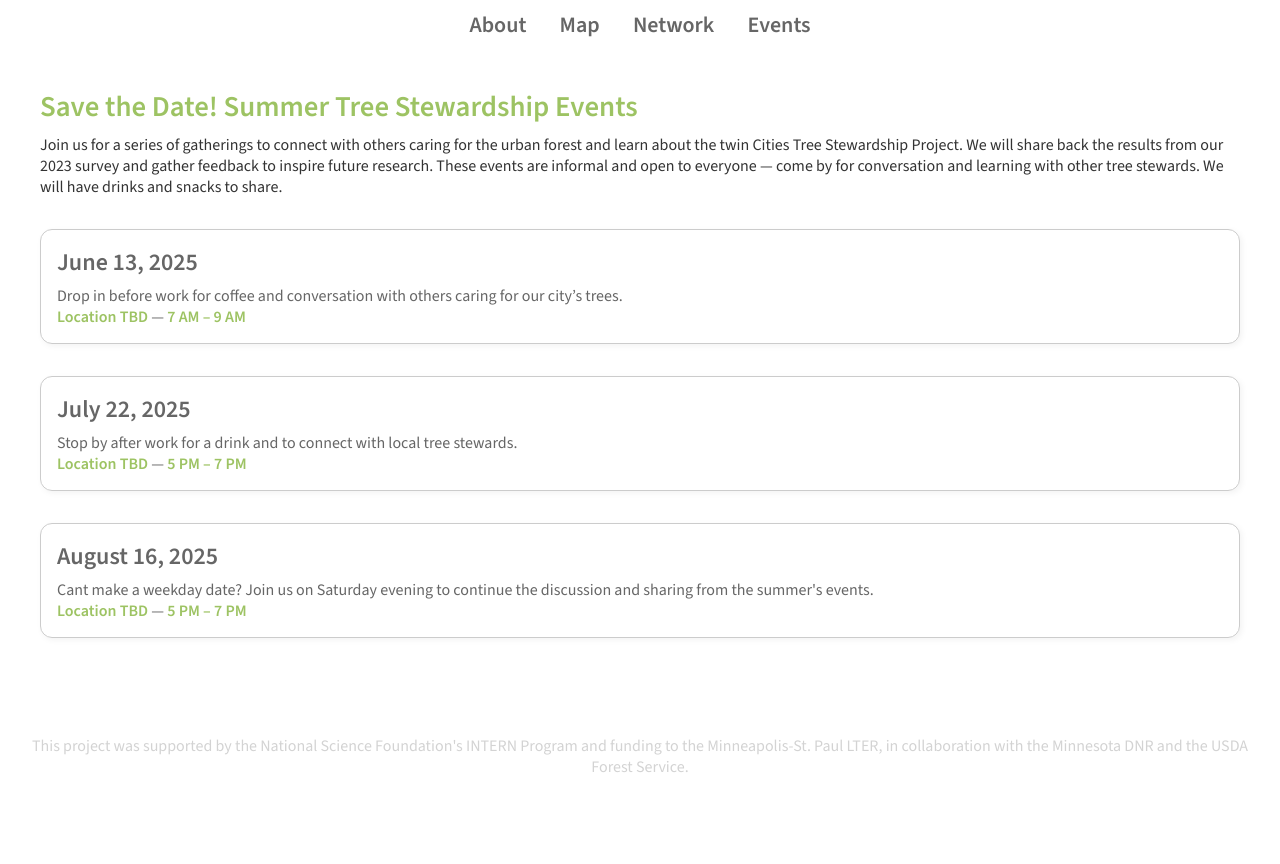
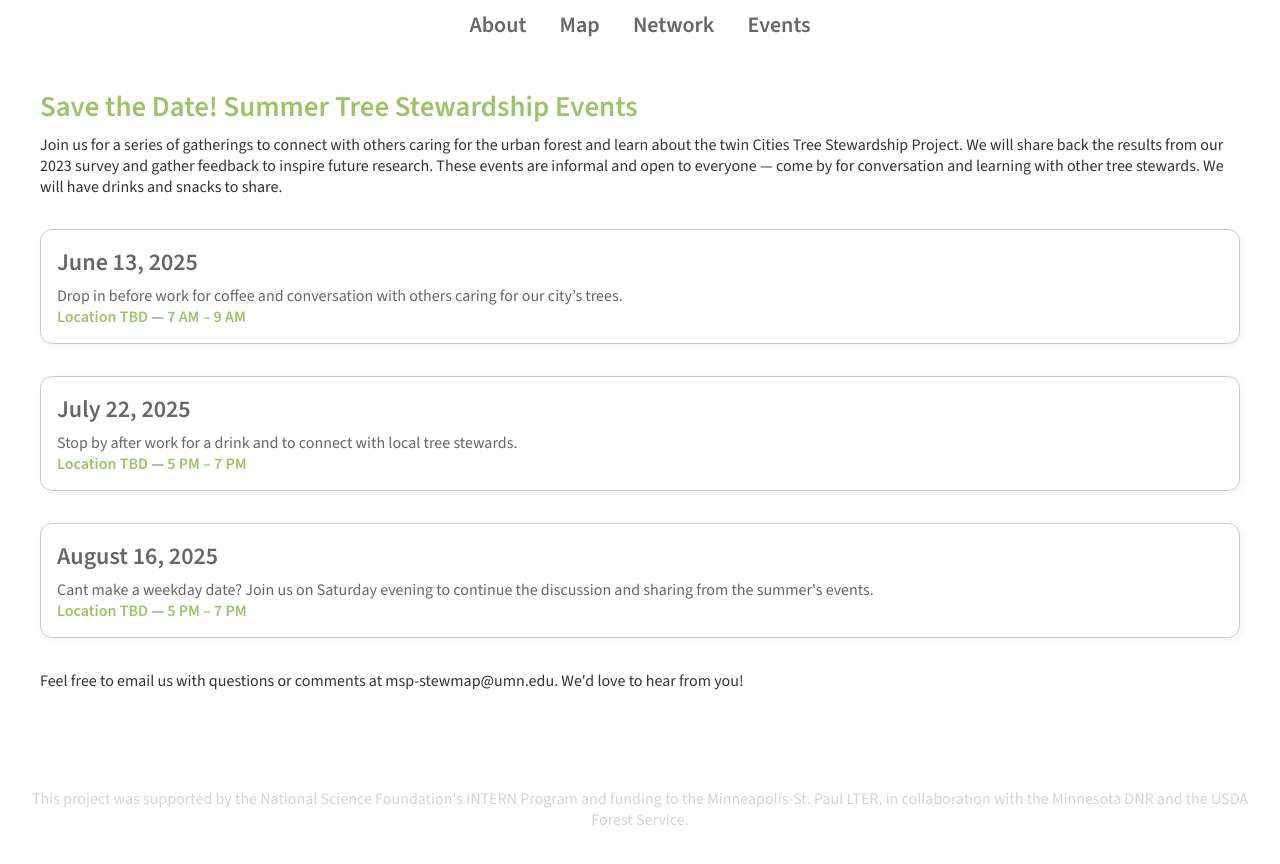
Before and after one commit to sallydonovan/mspstewmap, a Jekyll site: the page built from events.md, in a window 1280 px wide. Shown: the top 864 px of the page. Built offline with Jekyll 4.4.1, drawn with Linux system fonts in a browser that asks for light colours.

Commit message:
Update events.md

```diff
--- a/events.md
+++ b/events.md
@@ -71,3 +71,7 @@ layout: default
     <span class="event-highlight">Location TBD</span> — <span class="event-highlight">5 PM – 7 PM</span>
   </div>
 </div>
+
+<div class="event-subtext">
+  Feel free to email us  with questions or comments at msp-stewmap@umn.edu. We'd love to hear from you!
+</div>
```
